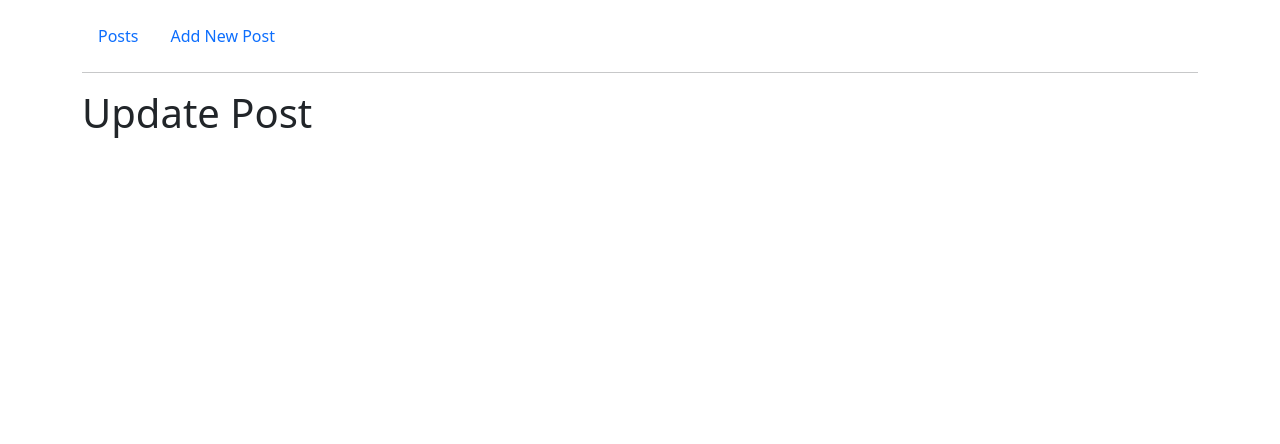
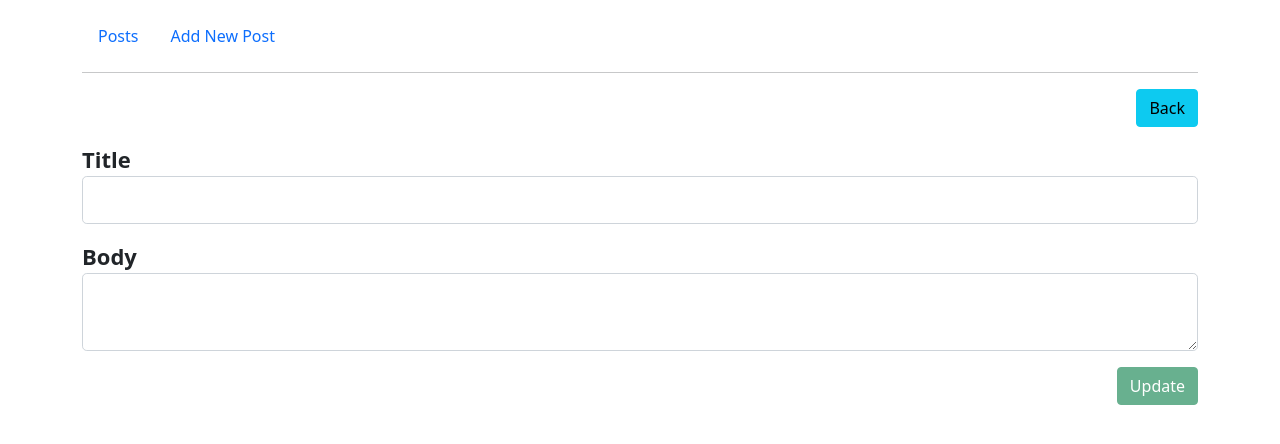
Before and after one commit to basitk41/react_api_crud, a React (Create React App) app: page /post/update/1 in a window 1280 px wide. Shown: the top 444 px of the page. Built offline with nearby package versions, Linux system fonts and the light colour scheme; no server answers.

Commit message:
update post component

```diff
--- a/src/components/Posts/UpdatePost.js
+++ b/src/components/Posts/UpdatePost.js
@@ -1,6 +1,43 @@
-import React from "react";
-const UpdatePost = () => {
-  return <h1>Update Post</h1>;
+import React, { useEffect, useState } from "react";
+import { useParams, useHistory } from "react-router-dom";
+import Form from "../UI/Form";
+import { connect } from "react-redux";
+import { mapDispatchToProps, mapStateToProps } from "../../store/helper/Posts";
+import Spinner from "../UI/Spinner";
+const UpdatePost = ({ setPost, post, loading, updatePost, userId }) => {
+  const { id } = useParams();
+  const history = useHistory();
+  const [title, setTitle] = useState("");
+  const [body, setBody] = useState("");
+  useEffect(() => {
+    setPost(id);
+    setTitle(post.title);
+    setBody(post.body);
+  }, [id, setPost, post.title, post.body]);
+  const handleSubmit = () => {
+    updatePost({ id, title, body, userId }, history);
+  };
+  return (
+    <div>
+      <p style={{ textAlign: "right" }}>
+        <button className="btn btn-info" onClick={() => history.goBack()}>
+          Back
+        </button>
+      </p>
+      {loading ? (
+        <Spinner />
+      ) : (
+        <Form
+          title={title}
+          setTitle={setTitle}
+          body={body}
+          setBody={setBody}
+          handleSubmit={handleSubmit}
+          btnText="Update"
+        />
+      )}
+    </div>
+  );
 };
 
-export default UpdatePost;
+export default connect(mapStateToProps, mapDispatchToProps)(UpdatePost);
```
